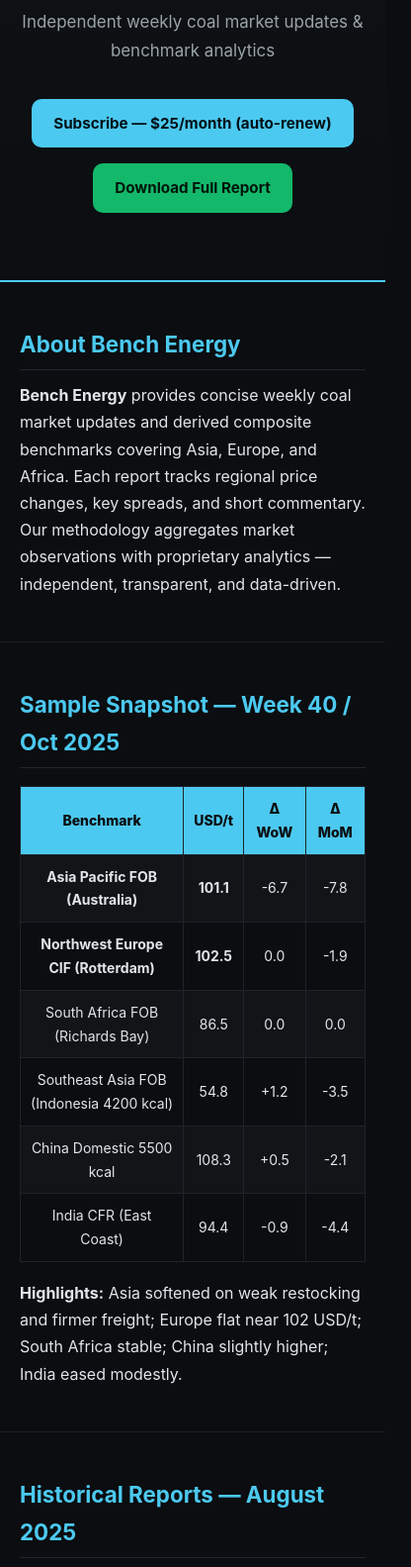
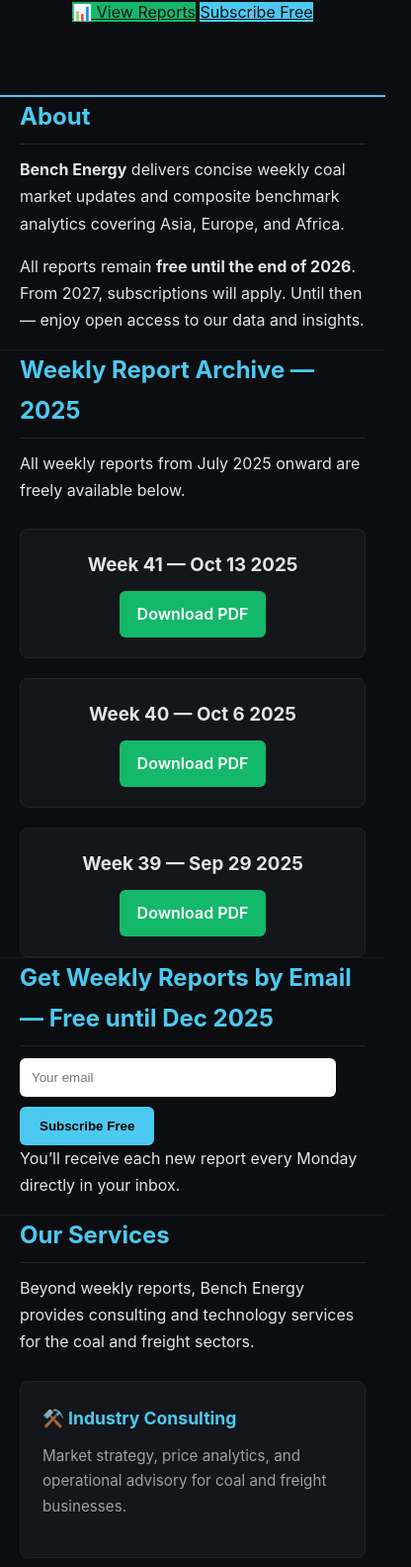
Before and after one commit to marfa77/bench-energy, a plain HTML site: page index.html in a window 390 px wide. Shown: the part 258-1841 px from the top of the page at 99% size, 416 px wide, since content can reach past the window. Drawn offline with Linux system fonts and the light colour scheme.

Commit message:
Update index.html

```diff
--- a/index.html
+++ b/index.html
@@ -1,183 +1,150 @@
 <!DOCTYPE html>
 <html lang="en">
 <head>
-  <meta charset="UTF-8" />
-  <meta name="viewport" content="width=device-width, initial-scale=1" />
-
-  <title>Bench Energy — Weekly Coal Market Update & Price Analytics</title>
-  <meta name="description" content="Independent weekly coal market updates and composite benchmark indices for Asia, Europe, and Africa. Concise analysis, spreads, and commentary every week.">
-  <meta name="keywords" content="coal prices, coal market report, API2, NEWC, RB1, energy analytics, commodity data, freight spreads, coal benchmarks">
-
-  <!-- Open Graph / LinkedIn / Twitter -->
-  <meta property="og:type" content="website">
-  <meta property="og:title" content="Bench Energy — Weekly Coal Market Update & Price Analytics">
-  <meta property="og:description" content="Independent weekly coal market updates and benchmark analytics for Asia, Europe and Africa.">
-  <meta property="og:image" content="https://bench.energy/bench-energy-logo.png">
-  <meta property="og:url" content="https://bench.energy">
-  <meta name="twitter:card" content="summary_large_image">
-
-  <link rel="icon" href="/bench-energy-logo.png" type="image/png">
-
-<!-- Google tag (gtag.js) -->
-<script async src="https://www.googletagmanager.com/gtag/js?id=G-0BPSJ0ZMLG"></script>
-<script>
-  window.dataLayer = window.dataLayer || [];
-  function gtag(){dataLayer.push(arguments);}
-  gtag('js', new Date());
-
-  gtag('config', 'G-0BPSJ0ZMLG');
-</script>
+<meta charset="UTF-8">
+<meta name="viewport" content="width=device-width, initial-scale=1">
+<title>Bench Energy — Weekly Coal Market Reports & Consulting</title>
+<meta name="description" content="Independent weekly coal market updates, analytics, and consulting for the coal and freight sectors. Reports free until 2026.">
+<link rel="icon" href="/images/bench-energy-logo.png" type="image/png">
 
 <style>
 :root {
-      --bg: #0b0d10;
-      --bg2: #13161a;
-      --text: #e2e5ea;
-      --muted: #9aa3aa;
-      --brand: #4cc9f0;
-      --brand-d: #38a8d2;
-      --accent: #14b86a;
-      --line: #1f2328;
+  --bg:#0b0d10;--bg2:#13161a;--text:#e2e5ea;--muted:#9aa3aa;
+  --brand:#4cc9f0;--accent:#14b86a;--line:#1f2328;
 }
-    * { box-sizing: border-box; margin: 0; padding: 0; }
-    body { font-family: "Inter", system-ui, -apple-system, Segoe UI, Roboto, Arial, sans-serif; background: var(--bg); color: var(--text); line-height: 1.7; }
-
-    .container { max-width: 980px; margin: 0 auto; padding: 0 20px; }
-
-    /* HERO */
-    header.hero {
-      background: linear-gradient(180deg, #111418 0%, #0b0d10 100%);
-      border-bottom: 2px solid var(--brand);
-    }
-    .hero-inner { text-align: center; padding: 70px 20px 60px; }
-    .logo { width: 110px; height: auto; margin-bottom: 18px; }
-    h1.title { font-size: 2.2rem; letter-spacing: 0.3px; margin-bottom: 8px; }
-    p.subtitle { color: var(--muted); font-size: 1.06rem; margin-bottom: 26px; }
-    .btn { display: inline-block; padding: 14px 26px; margin: 8px; border-radius: 10px; text-decoration: none; font-weight: 700; transition: 0.25s; }
-    .btn-primary { background: var(--brand); color: #001018; }
-    .btn-primary:hover { background: var(--brand-d); }
-    .btn-download { background: var(--accent); color: #00150b; }
-    .btn-download:hover { filter: brightness(1.12); }
-
-    /* SECTIONS */
-    section { padding: 56px 0; border-bottom: 1px solid #1b1e22; }
-    h2 { font-size: 1.4rem; color: var(--brand); margin-bottom: 12px; border-bottom: 1px solid #22272d; padding-bottom: 6px; }
-    p.lead { color: var(--text); }
-    p.note { color: var(--muted); }
-
-    /* TABLES */
-    table { width: 100%; border-collapse: collapse; margin: 18px 0; font-size: 14px; }
-    th, td { border: 1px solid var(--line); padding: 10px; text-align: center; }
-    th { background: var(--brand); color: #0b0d10; font-weight: 800; }
-    tr:nth-child(even) td { background: #121518; }
-
-    /* FOOTER */
-    footer { background: var(--bg2); color: var(--muted); }
-    .footer-inner { padding: 40px 20px; text-align: center; }
-    .footer-links a { color: var(--brand); text-decoration: none; margin: 0 8px; }
-    .footer-links a:hover { text-decoration: underline; }
-    .legal { margin-top: 14px; font-size: 12px; color: #8c949b; }
-
-    /* MOBILE */
-    @media (max-width: 640px) {
-      h1.title { font-size: 1.9rem; }
-      .btn { padding: 12px 22px; font-size: 0.95rem; }
-      section { padding: 44px 0; }
+*{box-sizing:border-box;margin:0;padding:0}
+body{font-family:"Inter",system-ui,-apple-system,Segoe UI,Roboto,Arial,sans-serif;background:var(--bg);color:var(--text);line-height:1.7}
+.container{max-width:960px;margin:0 auto;padding:0 20px}
+header{background:linear-gradient(180deg,#111418 0%,#0b0d10 100%);border-bottom:2px solid var(--brand);text-align:center;padding:70px 20px}
+header img{width:110px;margin-bottom:18px}
+h1{font-size:2.2rem;margin-bottom:8px}
+.subtitle{color:var(--muted);margin-bottom:28px}
+.btn{display:inline-block;padding:14px 26px;margin:8px;border-radius:10px;text-decoration:none;font-weight:700;transition:.25s}
+.btn-primary{background:var(--brand);color:#001018}
+.btn-primary:hover{filter:brightness(1.1)}
+.btn-download{background:var(--accent);color:#001018}
+.btn-download:hover{filter:brightness(1.15)}
+section{padding:60px 20px;border-bottom:1px solid #1b1e22}
+h2{font-size:1.5rem;color:var(--brand);margin-bottom:12px;border-bottom:1px solid #22272d;padding-bottom:6px}
+p{margin-bottom:16px}
+.report-grid{display:grid;grid-template-columns:repeat(auto-fill,minmax(230px,1fr));gap:20px;margin-top:25px}
+.report-card{background:var(--bg2);border:1px solid var(--line);border-radius:8px;padding:20px;text-align:center;transition:.25s}
+.report-card:hover{background:#161a20;transform:translateY(-3px)}
+.report-card a{display:inline-block;margin-top:10px;padding:10px 18px;background:var(--accent);color:#fff;border-radius:6px;text-decoration:none;font-weight:600;transition:.25s}
+.report-card a:hover{filter:brightness(1.1)}
+form input[type=email]{padding:12px;width:60%;max-width:320px;border:none;border-radius:6px;margin-right:10px}
+form button{padding:12px 20px;background:var(--brand);border:none;color:#000;border-radius:6px;font-weight:600;cursor:pointer}
+form button:hover{filter:brightness(1.1)}
+.service-grid{display:grid;grid-template-columns:repeat(auto-fill,minmax(240px,1fr));gap:20px;margin-top:25px}
+.service-card{background:var(--bg2);border:1px solid var(--line);border-radius:8px;padding:22px;transition:.25s}
+.service-card:hover{background:#161a20;transform:translateY(-3px)}
+.service-card h3{color:var(--brand);margin-bottom:10px;font-size:1.1rem}
+.service-card p{color:var(--muted);font-size:.95rem}
+footer{background:var(--bg2);padding:40px 20px;text-align:center;color:var(--muted);font-size:.9rem}
+footer a{color:var(--brand);margin:0 6px;text-decoration:none}
+footer a:hover{text-decoration:underline}
+@media(max-width:640px){
+  h1{font-size:1.9rem}
+  form input[type=email]{width:100%;margin-bottom:10px}
 }
 </style>
 </head>
 
 <body>
 
-  <!-- HERO -->
-  <header class="hero">
-    <div class="container hero-inner">
-      <img class="logo" src="/bench-energy-logo.png" alt="Bench Energy logo">
-      <h1 class="title">Bench Energy</h1>
-      <p class="subtitle">Independent weekly coal market updates & benchmark analytics</p>
-      <a class="btn btn-primary" href="https://buymeacoffee.com/benchenergy/membership" target="_blank" rel="noopener">Subscribe — $25/month (auto-renew)</a>
-      <a class="btn btn-download" href="/Sample.pdf" target="_blank" rel="noopener">Download Full Report</a>
-    </div>
+<header>
+  <img src="/images/bench-energy-logo.png" alt="Bench Energy logo">
+  <h1>Bench Energy</h1>
+  <p class="subtitle">Independent weekly coal market reports & consulting services</p>
+  <a href="#archive" class="btn-download">📊 View Reports</a>
+  <a href="#subscribe" class="btn-primary">Subscribe Free</a>
 </header>
 
-  <!-- ABOUT -->
-  <section id="about">
-    <div class="container">
-      <h2>About Bench Energy</h2>
-      <p class="lead"><strong>Bench Energy</strong> provides concise weekly coal market updates and derived composite benchmarks covering Asia, Europe, and Africa. Each report tracks regional price changes, key spreads, and short commentary. Our methodology aggregates market observations with proprietary analytics — independent, transparent, and data-driven.</p>
-    </div>
+<section id="about" class="container">
+  <h2>About</h2>
+  <p><b>Bench Energy</b> delivers concise weekly coal market updates and composite benchmark analytics covering Asia, Europe, and Africa.</p>
+  <p>All reports remain <b>free until the end of 2026</b>. From 2027, subscriptions will apply. Until then — enjoy open access to our data and insights.</p>
 </section>
 
-  <!-- SAMPLE SNAPSHOT (текущий пример недели) -->
-  <section id="sample">
-    <div class="container">
-      <h2>Sample Snapshot — Week 40 / Oct 2025</h2>
-      <table>
-        <tr><th>Benchmark</th><th>USD/t</th><th>Δ WoW</th><th>Δ MoM</th></tr>
-        <tr><td><b>Asia Pacific FOB (Australia)</b></td><td><b>101.1</b></td><td>-6.7</td><td>-7.8</td></tr>
-        <tr><td><b>Northwest Europe CIF (Rotterdam)</b></td><td><b>102.5</b></td><td>0.0</td><td>-1.9</td></tr>
-        <tr><td>South Africa FOB (Richards Bay)</td><td>86.5</td><td>0.0</td><td>0.0</td></tr>
-        <tr><td>Southeast Asia FOB (Indonesia 4200 kcal)</td><td>54.8</td><td>+1.2</td><td>-3.5</td></tr>
-        <tr><td>China Domestic 5500 kcal</td><td>108.3</td><td>+0.5</td><td>-2.1</td></tr>
-        <tr><td>India CFR (East Coast)</td><td>94.4</td><td>-0.9</td><td>-4.4</td></tr>
-      </table>
-      <p><b>Highlights:</b> Asia softened on weak restocking and firmer freight; Europe flat near 102 USD/t; South Africa stable; China slightly higher; India eased modestly.</p>
-    </div>
+<section id="archive" class="container">
+  <h2>Weekly Report Archive — 2025</h2>
+  <p>All weekly reports from July 2025 onward are freely available below.</p>
+  <div id="report-list" class="report-grid"></div>
 </section>
 
-  <!-- HISTORICAL REPORTS — AUG 2025 -->
-  <section id="history">
-    <div class="container">
-      <h2>Historical Reports — August 2025</h2>
-      <p class="note">Archived weekly updates from August 2025 are available to subscribers. Full access to the <b>entire 2025 archive</b> is included with an active subscription (earlier years available on request).</p>
+<script>
+async function loadReports(){
+  try{
+    const response = await fetch('/report/reports.json');
+    const files = await response.json();
+    const box = document.getElementById('report-list');
+    if(!files.length){box.innerHTML='<p>No reports yet.</p>';return;}
+    files.sort((a,b)=>b.week - a.week);
+    files.forEach(f=>{
+      const c=document.createElement('div');
+      c.className='report-card';
+      c.innerHTML=`<h3>Week ${f.week} — ${f.date}</h3>
+      <a href="${f.file}" target="_blank"
+      onclick="fetch('https://formspree.io/f/YOUR_FORM_ID',{method:'POST',headers:{'Content-Type':'application/json'},body:JSON.stringify({report:'${f.file}',action:'download'})});">
+      Download PDF</a>`;
+      box.appendChild(c);
+    });
+  }catch(e){
+    console.error('Error loading reports:', e);
+    document.getElementById('report-list').innerHTML='<p style="color:#999;">Unable to load reports.</p>';
+  }
+}
+loadReports();
+</script>
 
-      <table>
-        <tr><th>Week</th><th>Date</th><th>Asia FOB</th><th>Europe CIF</th><th>RSA FOB</th><th>Highlights</th></tr>
-        <tr><td>Week 35</td><td>Aug 30, 2025</td><td>107.8</td><td>103.5</td><td>87.0</td><td>Asia stable; Europe softened with easing gas; RSA exports normalizing.</td></tr>
-        <tr><td>Week 34</td><td>Aug 23, 2025</td><td>109.2</td><td>102.1</td><td>86.4</td><td>Firm Asia demand; EU dipped on weak coal burn.</td></tr>
-        <tr><td>Week 33</td><td>Aug 16, 2025</td><td>111.0</td><td>104.3</td><td>86.8</td><td>China restocking lent support; EU steady ~104.</td></tr>
-        <tr><td>Week 32</td><td>Aug 9, 2025</td><td>112.5</td><td>105.0</td><td>87.5</td><td>FOB Asia up on freight tightness; EU stable; RSA slow exports.</td></tr>
-        <tr><td>Week 31</td><td>Aug 2, 2025</td><td>113.3</td><td>104.8</td><td>88.0</td><td>Balanced markets; awaiting seasonal restocking.</td></tr>
-      </table>
-
-      <p class="note">🔒 PDFs are restricted to subscribers. To request any August report (or earlier), email <a href="mailto:info@bench.energy">info@bench.energy</a>.</p>
-
-      <p style="margin-top:20px;">
-        <a class="btn btn-primary" href="https://buymeacoffee.com/benchenergy/membership" target="_blank" rel="noopener">Subscribe — $25/month</a>
-      </p>
-    </div>
+<section id="subscribe" class="container">
+  <h2>Get Weekly Reports by Email — Free until Dec 2025</h2>
+  <form action="https://formspree.io/f/YOUR_FORM_ID" method="POST">
+    <input type="email" name="email" placeholder="Your email" required>
+    <button type="submit">Subscribe Free</button>
+  </form>
+  <p class="note">You’ll receive each new report every Monday directly in your inbox.</p>
 </section>
 
-  <!-- SUBSCRIPTION BENEFITS -->
-  <section id="subscribe">
-    <div class="container">
-      <h2>Subscription Benefits</h2>
-      <ul style="margin-left:18px;">
-        <li>✔ Weekly market updates (Asia / Europe / Africa)</li>
-        <li>✔ Concise format — key prices, spreads, and short outlooks</li>
-        <li>✔ <b>Full 2025 archive access</b> (earlier years on request)</li>
-        <li>✔ Four fresh reports every month</li>
-        <li>✔ Delivered to your inbox every Monday</li>
-      </ul>
-      <p style="margin-top:18px;">
-        <a class="btn btn-primary" href="https://buymeacoffee.com/benchenergy/membership" target="_blank" rel="noopener">Start Subscription →</a>
-      </p>
+<section id="services" class="container">
+  <h2>Our Services</h2>
+  <p>Beyond weekly reports, Bench Energy provides consulting and technology services for the coal and freight sectors.</p>
+  <div class="service-grid">
+    <div class="service-card">
+      <h3>⚒️ Industry Consulting</h3>
+      <p>Market strategy, price analytics, and operational advisory for coal and freight businesses.</p>
     </div>
+    <div class="service-card">
+      <h3>📊 Reporting & Analytics</h3>
+      <p>Custom dashboards, data models, and automated reporting for commodity trading operations.</p>
+    </div>
+    <div class="service-card">
+      <h3>💻 IT Solutions</h3>
+      <p>ERP, CTRM, DWH integration and workflow automation tailored for trading environments.</p>
+    </div>
+    <div class="service-card">
+      <h3>🚢 Freight Intelligence</h3>
+      <p>Freight market analytics, rate tracking, and chartering support for dry-bulk operators.</p>
+    </div>
+  </div>
+  <p style="margin-top:25px;">For inquiries, contact <a href="mailto:info@bench.energy">info@bench.energy</a>.</p>
 </section>
 
-  <!-- FOOTER -->
+<section id="support" class="container">
+  <h2>Support Bench Energy</h2>
+  <p>Reports are free through 2026.
+     If you find them useful and wish to support independent analytics,
+     you can send a small thank-you via <b>Buy Me a Coffee</b>.</p>
+  <a class="btn-primary" href="https://www.buymeacoffee.com/benchenergy" target="_blank">☕ Say Thanks via Buy Me a Coffee</a>
+</section>
+
 <footer>
-    <div class="container footer-inner">
-      <div class="footer-links">
-        <a href="https://www.linkedin.com/company/benchenergy/" target="_blank" rel="noopener">LinkedIn</a> ·
+  © 2025 Bench Energy ·
+  <a href="https://www.linkedin.com/company/benchenergy/" target="_blank">LinkedIn</a> ·
   <a href="/terms.html">Terms</a> ·
   <a href="/privacy.html">Privacy</a> ·
-        <a href="mailto:info@bench.energy">info@bench.energy</a>
-      </div>
-      <div class="legal">
-        Bench Energy benchmarks are derived composite indicators calculated from aggregated market observations and proprietary datasets. © 2025 Bench Energy
-      </div>
-    </div>
+  <a href="mailto:info@bench.energy">info@bench.energy</a><br>
+  <small>Bench Energy benchmarks are derived composite indicators calculated from aggregated market observations and proprietary datasets.</small>
 </footer>
 
 </body>
```
Lines whose indentation alone changed are shown as unchanged.
